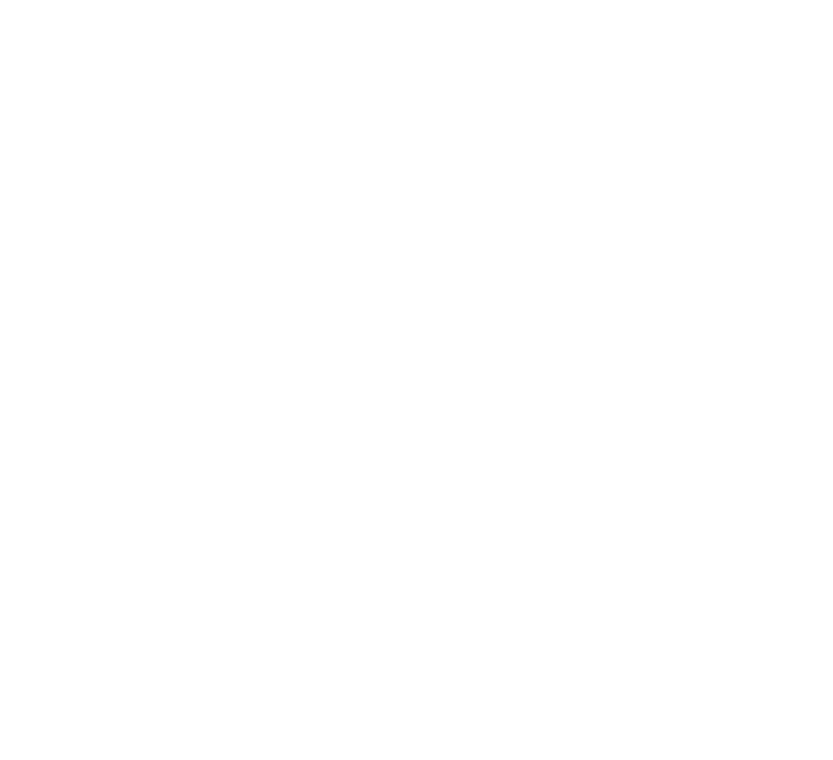
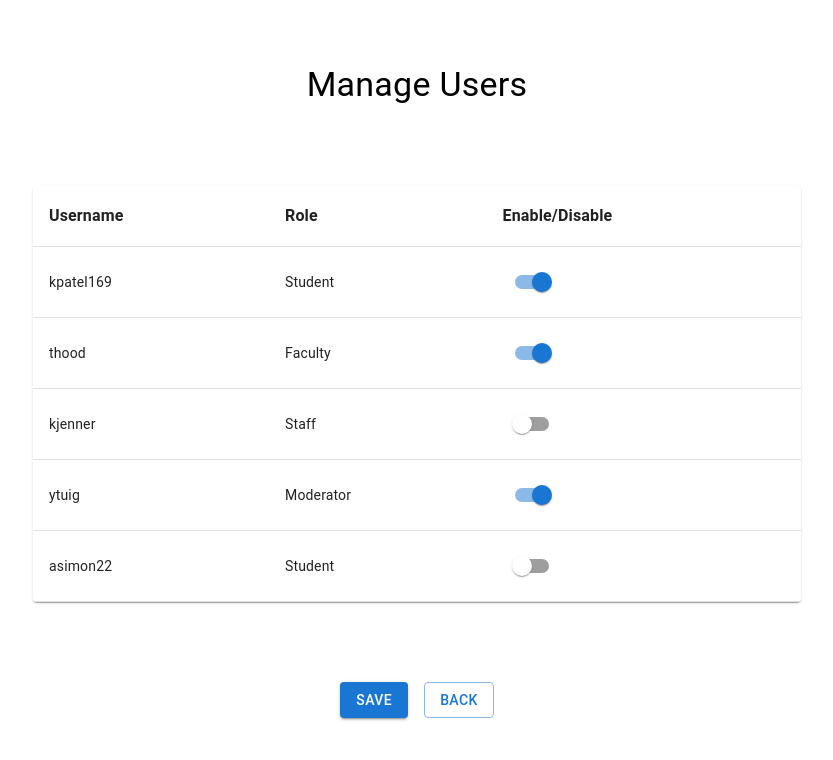
Before and after one commit to SaiReshma09/BloggingPlatform, a React (Create React App) app: page /ManageUsers in a window 1280 px wide. Before the commit this address had no page. Shown: the top 760 px of the page, without its empty margins (223-1056 px from the left). Built offline with nearby package versions, Linux system fonts and the light colour scheme.

Commit message:
Added enable and disable user feature

```diff
--- a/src/App.js
+++ b/src/App.js
@@ -2,6 +2,7 @@ import React from 'react';
 import { BrowserRouter as Router, Route, Routes } from 'react-router-dom';
 import Blog from './components/Blog';
 import Login from './components/authentication/Login';
+import ManageUsers from './components/authentication/manageUsers';
 import ViewPostGrid from './components/ViewPostGrid';
 import CreatePost from './components/CreatePost';
 import './App.css';
@@ -14,6 +15,7 @@ function App() {
         <Route path="/Login" element={<Login />} />
         <Route path="/view-post-grid/:sectionId" element={<ViewPostGrid />} />
         <Route path="/create-post/:sectionId" element={<CreatePost />} />
+        <Route path="/ManageUsers" element={<ManageUsers />} />
       </Routes>
     </Router>
   );
--- a/src/components/Blog.js
+++ b/src/components/Blog.js
@@ -90,6 +90,8 @@ const defaultTheme = createTheme();
 
 export default function Blog() {
   const navigate = useNavigate();
+  const users=localStorage.getItem('users')
+  console.log(users)
 
   // Updated to navigate to dynamic route based on the section id
   const handleSectionClick = (id) => {
@@ -107,6 +109,7 @@ export default function Blog() {
             onClick: () => handleSectionClick(section.id),
           }))}
           login={localStorage.getItem('login') === 'true'}
+          user={localStorage.getItem('user')}
         />
         <main>
           <MainFeaturedPost post={mainFeaturedPost} />
--- a/src/components/CreatePost.js
+++ b/src/components/CreatePost.js
@@ -58,6 +58,7 @@ const CreatePost = () => {
             <Button color="inherit" onClick={navigateHome}>Home</Button>
           }
           login={localStorage.getItem('login') === 'true'}
+          user={localStorage.getItem('user')}
         />
         <main>
           <form onSubmit={handleFormSubmit}>
--- a/src/components/Header.js
+++ b/src/components/Header.js
@@ -8,7 +8,8 @@ import SearchIcon from '@mui/icons-material/Search';
 import Typography from '@mui/material/Typography';
 
 function Header(props) {
-  const { sections, title, login } = props;
+  const { sections, title, login, user } = props;
+  console.log(user)
 
   const handleSectionClick = (event, onClick) => {
     event.preventDefault();
@@ -42,7 +43,7 @@ function Header(props) {
           </IconButton>
           {login ? (
             <Button component={Link} to="/" variant="outlined" size="small" onClick={() => {localStorage.setItem('login', false);
-            window.location.reload();}}>
+            window.location.reload();localStorage.setItem('user', 'nouser');}}>
               Logout
             </Button>
           ) : (
@@ -75,6 +76,12 @@ function Header(props) {
               Create
             </Button>
           ) : null}
+          <br/>
+          {user=='admin' ? (
+            <Button component={Link} to="/ManageUsers" variant="outlined" size="small" style={ {marginLeft: '10px'}}>
+              Manage Users
+            </Button>
+          ) : null}
       </Toolbar>
     </React.Fragment>
   );
--- a/src/components/authentication/Login.js
+++ b/src/components/authentication/Login.js
@@ -9,7 +9,8 @@ import Typography from '@mui/material/Typography';
 function Login() {
   const [username, setUsername] = useState('');
   const [error, setError] = useState('');
-  const [password, setPassword] = useState('');const [usernameError, setUsernameError] = useState(false); // State variable for username error
+  const [password, setPassword] = useState('');
+  const [usernameError, setUsernameError] = useState(false); // State variable for username error
   const [passwordError, setPasswordError] = useState(false); // State variable for password error
   const navigate = useNavigate(); // Initialize useNavigate hook
 
@@ -26,17 +27,30 @@ function Login() {
       setPasswordError(true);
       return;
     }
+
     if (username === 'admin' && password === 'root') {
       // If correct, grant access and redirect to blog page
       localStorage.setItem('user', 'admin');
       localStorage.setItem('login', true);
       navigate('/'); // Redirect to the blog page
-    } else if (username === 'moderator' && password === 'mpass') {
+    } else{
+
+    // Retrieve users from local storage and parse JSON string
+    const users = JSON.parse(localStorage.getItem('users'));
+    if (!users || !Array.isArray(users)) {
+      setError('Login failed, please contact admin');
+      return;
+    }
+    const foundUser = users.find(user => user.username === username);
+    if(foundUser){
+      if(foundUser.enabled){
+
+          if (username === 'moderator' && password === 'mpass') {
             // If correct, grant access and redirect to blog page
-      localStorage.setItem('user', 'moderator');
+            localStorage.setItem('ytuig', 'moderator');
             localStorage.setItem('login', true);
             navigate('/'); // Redirect to the blog page
-    } else if (username === 'student' && password === 'spass') {
+          } else if (username === 'kpatel169' && password === 'spass') {
             // If correct, grant access and redirect to blog page
             localStorage.setItem('user', 'student');
             localStorage.setItem('login', true);
@@ -44,6 +58,16 @@ function Login() {
           } else {
             // If incorrect, display error message
             setError('Incorrect username or password');
+          }
+        }
+          else {
+            // User is disabled, display error message
+            setError('Your account has been disabled. Please contact the administrator.');
+          }
+      } else {
+        // User not found, display error message
+        setError('User not found. Please check your username.');
+      }
     }
   };
 
--- /dev/null
+++ b/src/components/authentication/manageUsers.js
@@ -0,0 +1,98 @@
+import React, { useState, useEffect } from 'react';
+import Button from '@mui/material/Button';
+import Typography from '@mui/material/Typography';
+import Box from '@mui/material/Box';
+import Table from '@mui/material/Table';
+import TableBody from '@mui/material/TableBody';
+import TableCell from '@mui/material/TableCell';
+import TableContainer from '@mui/material/TableContainer';
+import TableHead from '@mui/material/TableHead';
+import TableRow from '@mui/material/TableRow';
+import Paper from '@mui/material/Paper';
+import Switch from '@mui/material/Switch';
+import { useNavigate } from 'react-router-dom';
+
+function ManageUsers() {
+  const navigate = useNavigate();
+  const [users, setUsers] = useState([
+    { id: 1, username: 'kpatel169', role: 'Student', enabled: true },
+    { id: 2, username: 'thood', role: 'Faculty', enabled: true },
+    { id: 3, username: 'kjenner', role: 'Staff', enabled: false },
+    { id: 4, username: 'ytuig', role: 'Moderator', enabled: true },
+    { id: 5, username: 'asimon22', role: 'Student', enabled: false },
+  ]); // State to store the list of users
+
+  useEffect(() => {
+    // Load users from localStorage on component mount
+    const storedUsers = JSON.parse(localStorage.getItem('users'));
+    if (storedUsers) {
+      setUsers(storedUsers);
+    }
+  }, []);
+
+  const handleToggleUser = (id) => {
+    // Toggle user enabled state
+    const updatedUsers = users.map(user =>
+      user.id === id ? { ...user, enabled: !user.enabled } : user
+    );
+    setUsers(updatedUsers);
+  };
+
+  const handleSave = () => {
+    // Save updated users list to localStorage
+    localStorage.setItem('users', JSON.stringify(users));
+  };
+
+  const handleBack = () => {
+    // Navigate back to the previous page
+    navigate('/');
+  };
+
+  return (
+    <Box textAlign="center" marginTop={8}>
+      <Typography variant="h4" gutterBottom>
+        Manage Users
+      </Typography>
+      <TableContainer component={Paper} sx={{ width: '60%', margin: 'auto', mt: 10, mb: 10 }}>
+        <Table sx={{ minWidth: 650 }}>
+          <TableHead>
+            <TableRow>
+              <TableCell>
+                <Typography variant="subtitle1" fontWeight="bold">Username</Typography>
+              </TableCell>
+              <TableCell>
+                <Typography variant="subtitle1" fontWeight="bold">Role</Typography>
+              </TableCell>
+              <TableCell>
+                <Typography variant="subtitle1" fontWeight="bold">Enable/Disable</Typography>
+              </TableCell>
+            </TableRow>
+          </TableHead>
+          <TableBody>
+            {users.map(user => (
+              <TableRow key={user.id}>
+                <TableCell>{user.username}</TableCell>
+                <TableCell>{user.role}</TableCell>
+                <TableCell>
+                  <Switch
+                    color="primary"
+                    checked={user.enabled}
+                    onChange={() => handleToggleUser(user.id)}
+                  />
+                </TableCell>
+              </TableRow>
+            ))}
+          </TableBody>
+        </Table>
+      </TableContainer>
+      <Button variant="contained" onClick={handleSave} sx={{ mr: 2 }}>
+        Save
+      </Button>
+      <Button variant="outlined" onClick={handleBack}>
+        Back
+      </Button>
+    </Box>
+  );
+}
+
+export default ManageUsers;
```
Lines whose indentation alone changed are shown as unchanged.
